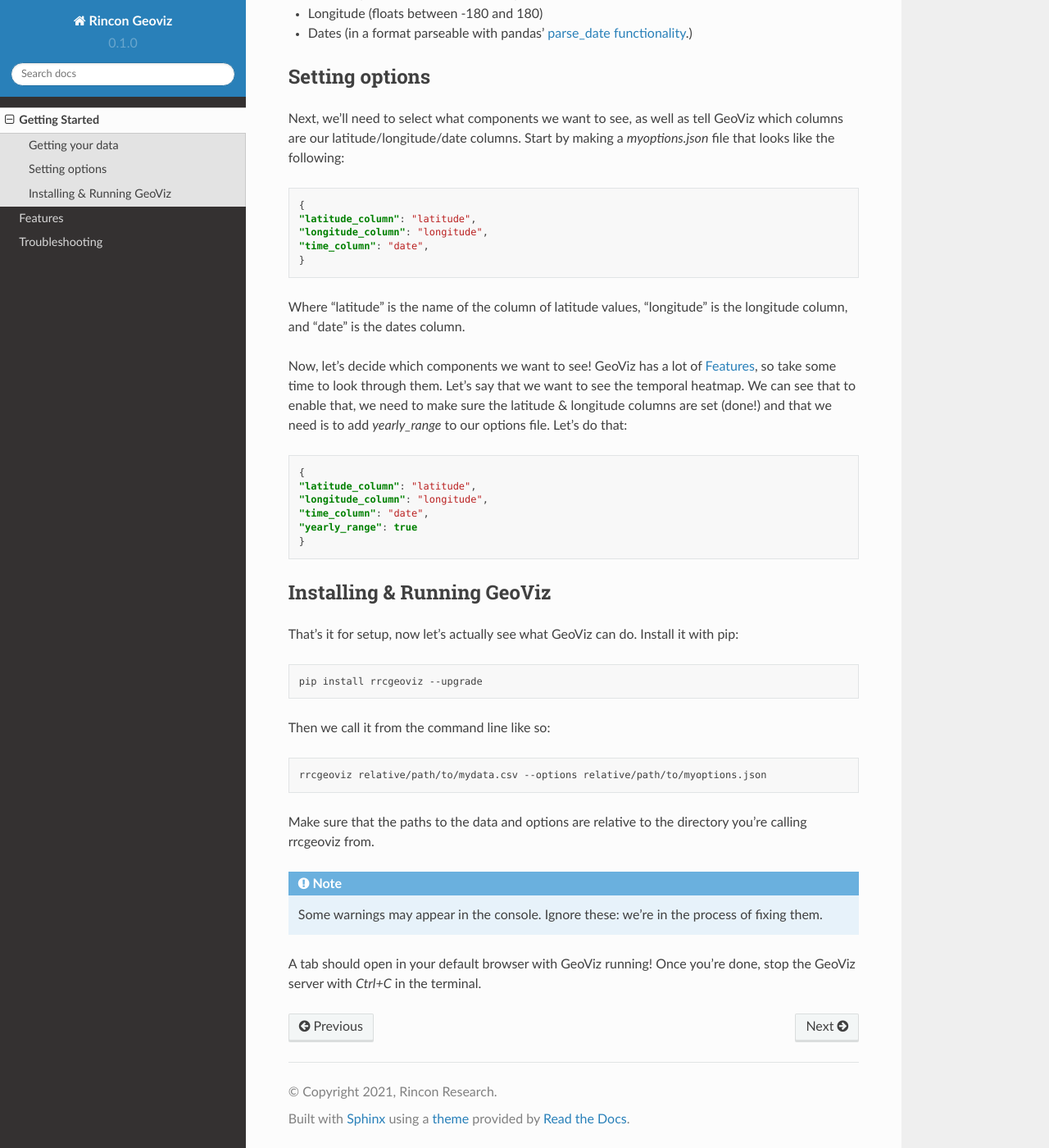
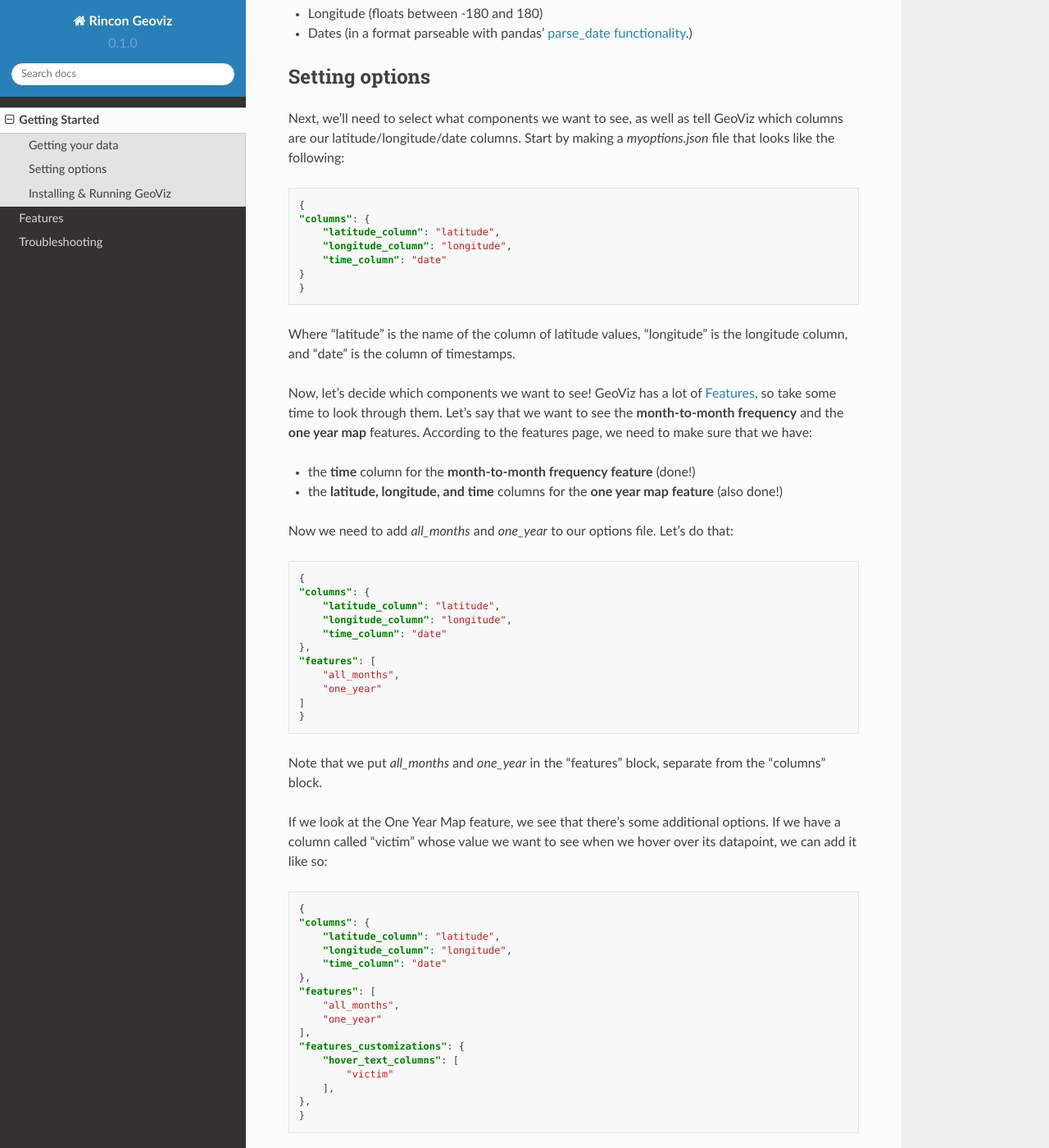
Before and after one commit to nielsenjon/rincon-geoviz-docs, a Sphinx documentation site: the page built from docs/source/getting_started.rst, in a window 1280 px wide and 1400 px high, scrolled down 379 px. Shown: the whole window at 82% size. Built offline with Sphinx 7.4.7 and the Read the Docs theme 2.0.0, drawn with Linux system fonts in a browser that asks for light colours; some of the changed text lies outside the part shown.

Commit message:
Update Docs to reflect major refactor changes

```diff
--- a/docs/source/getting_started.rst
+++ b/docs/source/getting_started.rst
@@ -22,25 +22,78 @@
 .. code-block:: json
 
     {
-    "latitude_column": "latitude",
-    "longitude_column": "longitude",
-    "time_column": "date",
+    "columns": {
+        "latitude_column": "latitude",
+        "longitude_column": "longitude",
+        "time_column": "date"
+    }
     }
 
-Where "latitude" is the name of the column of latitude values, "longitude" is the longitude column, and "date" is the dates column.
+Where "latitude" is the name of the column of latitude values, "longitude" is the longitude column, and "date" is the column of timestamps.
 
 Now, let's decide which components we want to see! GeoViz has a lot of :doc:`features`, so take some time to look through them.
-Let's say that we want to see the temporal heatmap. We can see that to enable that, we need to make sure the latitude & longitude columns are set (done!)
-and that we need is to add `yearly_range` to our options file. Let's do that:
+Let's say that we want to see the **month-to-month frequency** and the **one year map** features. According to the features page, we need to make sure that we have:
+
+- the **time** column for the **month-to-month frequency feature** (done!)
+- the **latitude, longitude, and time** columns for the **one year map feature** (also done!)
+
+Now we need to add `all_months` and `one_year` to our options file. Let's do that:
 
 .. code-block:: json
 
     {
-    "latitude_column": "latitude",
-    "longitude_column": "longitude",
-    "time_column": "date",
-    "yearly_range": true
+    "columns": {
+        "latitude_column": "latitude",
+        "longitude_column": "longitude",
+        "time_column": "date"
+    },
+    "features": [
+        "all_months",
+        "one_year"
+    ]
     }
+
+Note that we put `all_months` and `one_year` in the "features" block, separate from the "columns" block.
+
+If we look at the One Year Map feature, we see that there's some additional options. If we have a column called "victim" whose value
+we want to see when we hover over its datapoint, we can add it like so:
+
+.. code-block:: json
+
+    {
+    "columns": {
+        "latitude_column": "latitude",
+        "longitude_column": "longitude",
+        "time_column": "date"
+    },
+    "features": [
+        "all_months",
+        "one_year"
+    ],
+    "features_customizations": {
+        "hover_text_columns": [
+            "victim"
+        ],
+    },
+    }
+
+If we wanted to add a filter column, we could also add it to the "features_customizations" block with
+
+.. code-block:: json
+
+    "features_customizations": {
+        "hover_text_columns": [
+            "victim"
+        ],
+        "filter_one_year_column": "victim"
+    },
+
+.. note::
+
+   Eventually, another json block can be customized: the caching block. Here you can set whether to use
+   cached data for long-running data generation, e.g. Berttopic or POI analysis. It's not implemented yet, but it's on our todo list!
+
+To see what a complete options file looks like, check out the one at `rrcgeoviz/options_tests/devoptions.json <https://github.com/rrc-byu/ds-capstone-2023-2024/blob/major_refactor/tests/options_files/devoptions.json>`_.
 
 Installing & Running GeoViz
 ----------------------------
@@ -55,13 +108,9 @@
 
 .. code-block:: bash
 
-    rrcgeoviz relative/path/to/mydata.csv --options relative/path/to/myoptions.json
+    rrcgeoviz relative/path/to/mydata.csv relative/path/to/myoptions.json
 
 Make sure that the paths to the data and options are relative to the directory you're calling rrcgeoviz from.
 
-.. note::
-
-   Some warnings may appear in the console. Ignore these: we're in the process of fixing them.
-
 A tab should open in your default browser with GeoViz running! Once you're done, stop the GeoViz server with `Ctrl+C`
 in the terminal.
```
Also changed, not shown: docs/source/features.rst (+28 -6 lines), docs/source/index.rst (+12 -0 lines).
